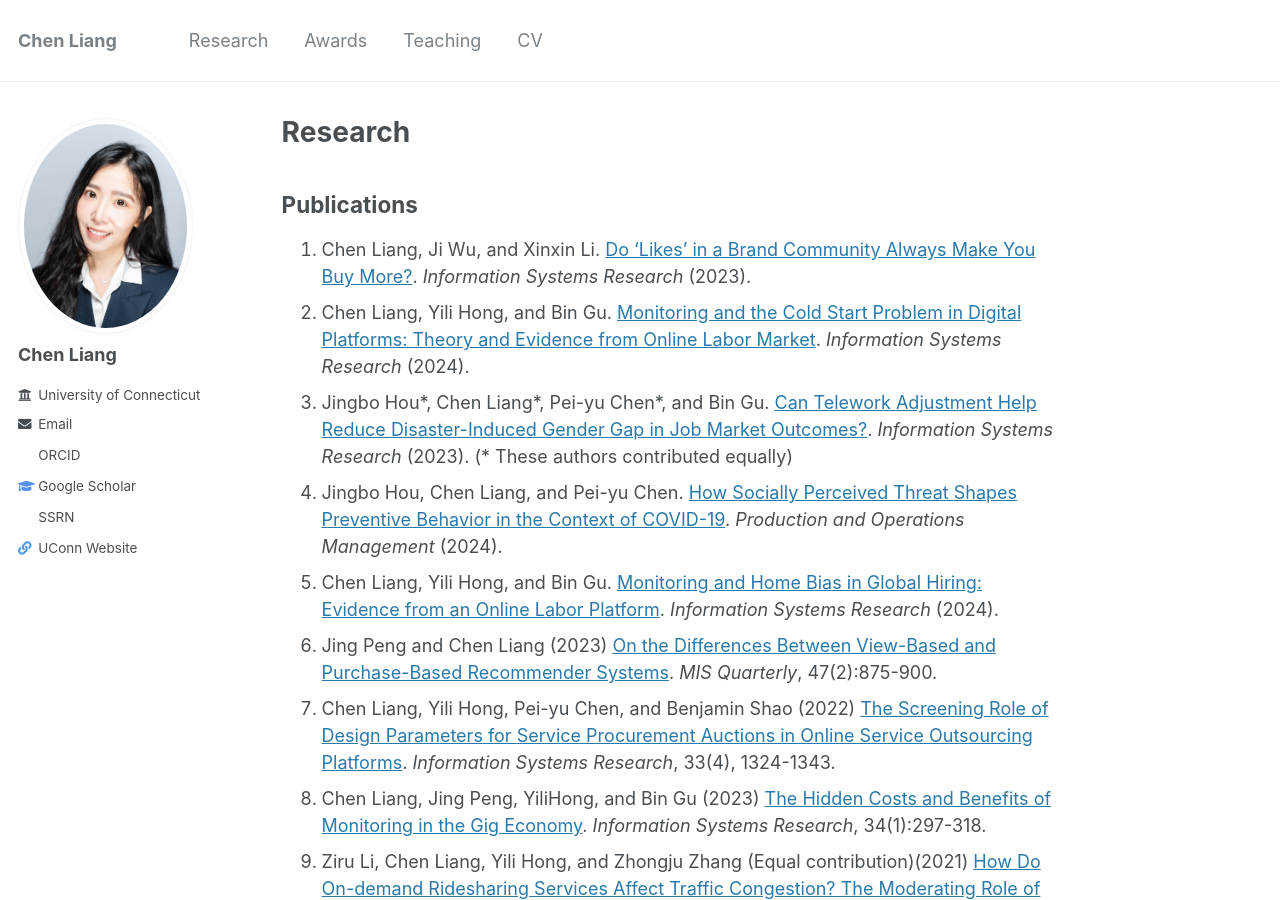
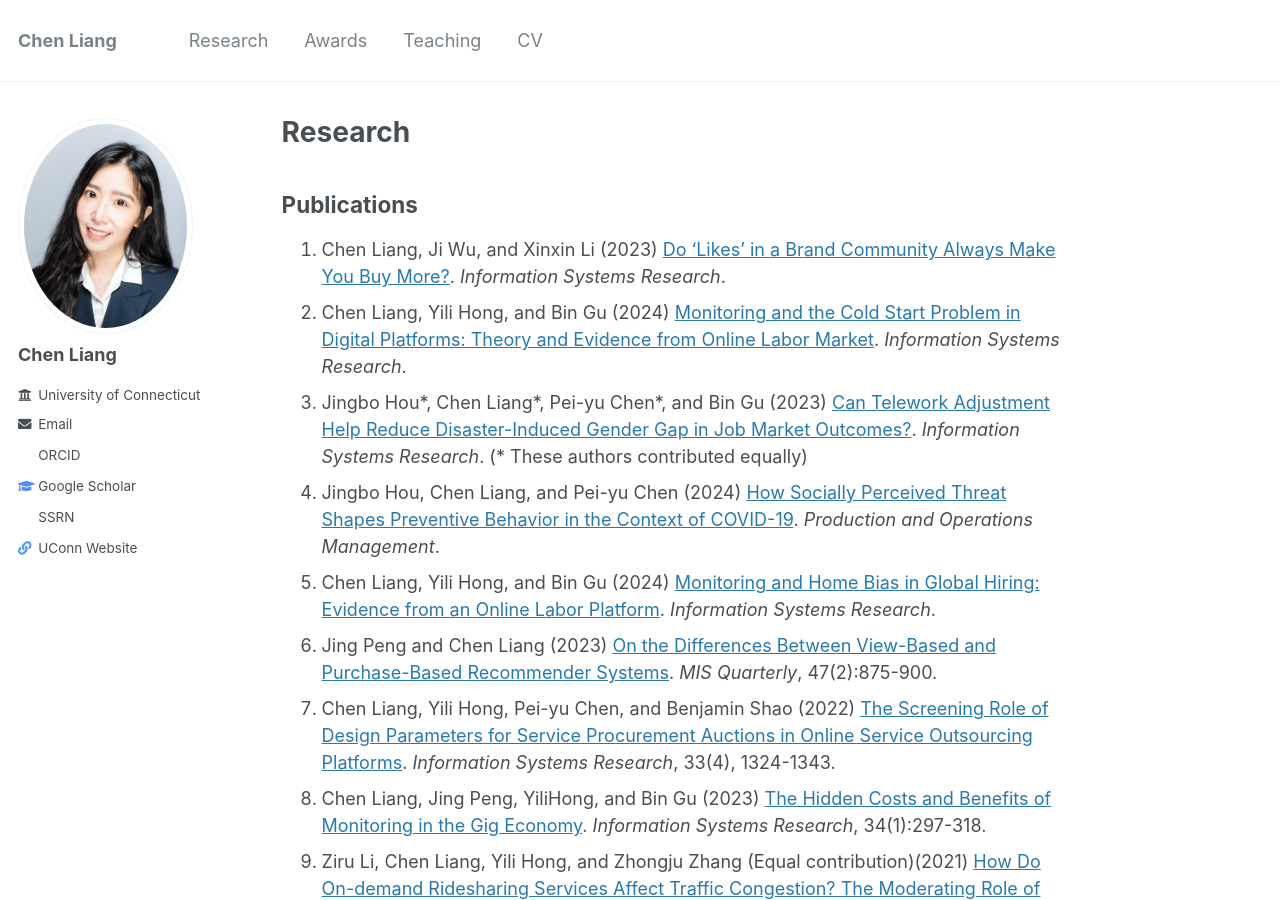
Before and after one commit to chen0liang/chen0liang.github.io, a Jekyll site: the page built from _pages/research.md, in a window 1280 px wide and 900 px high. Built offline with Jekyll 4.4.1, drawn with Linux system fonts in a browser that asks for light colours; a style sheet for code colours, icons or effects is not loaded.

```diff
--- a/_pages/research.md
+++ b/_pages/research.md
@@ -8,11 +8,11 @@ author_profile: true
 
 ## Publications
 
-1.  Chen Liang, Ji Wu, and Xinxin Li. [Do ‘Likes’ in a Brand Community Always Make You Buy More?](https://doi.org/10.1287/isre.2022.0008). *Information Systems Research* (2023).
-2.  Chen Liang, Yili Hong, and Bin Gu. [Monitoring and the Cold Start Problem in Digital Platforms: Theory and Evidence from Online Labor Market](https://doi.org/10.1287/isre.2021.0146). *Information Systems Research* (2024).
-3.  Jingbo Hou\*, Chen Liang\*, Pei-yu Chen\*, and Bin Gu. [Can Telework Adjustment Help Reduce Disaster-Induced Gender Gap in Job Market Outcomes?](https://pubsonline.informs.org/doi/10.1287/isre.2023.0241). *Information Systems Research* (2023). (* These authors contributed equally)
-4.  Jingbo Hou, Chen Liang, and Pei-yu Chen. [How Socially Perceived Threat Shapes Preventive Behavior in the Context of COVID-19](https://journals.sagepub.com/doi/10.1177/10591478241231864?icid=int.sj-abstract.citing-articles.2). *Production and Operations Management* (2024).
-5.  Chen Liang, Yili Hong, and Bin Gu. [Monitoring and Home Bias in Global Hiring: Evidence from an Online Labor Platform](https://doi.org/10.1287/isre.2021.0526). *Information Systems Research* (2024).
+1.  Chen Liang, Ji Wu, and Xinxin Li (2023) [Do ‘Likes’ in a Brand Community Always Make You Buy More?](https://doi.org/10.1287/isre.2022.0008). *Information Systems Research*.
+2.  Chen Liang, Yili Hong, and Bin Gu (2024) [Monitoring and the Cold Start Problem in Digital Platforms: Theory and Evidence from Online Labor Market](https://doi.org/10.1287/isre.2021.0146). *Information Systems Research*.
+3.  Jingbo Hou\*, Chen Liang\*, Pei-yu Chen\*, and Bin Gu (2023) [Can Telework Adjustment Help Reduce Disaster-Induced Gender Gap in Job Market Outcomes?](https://pubsonline.informs.org/doi/10.1287/isre.2023.0241). *Information Systems Research*. (* These authors contributed equally)
+4.  Jingbo Hou, Chen Liang, and Pei-yu Chen (2024) [How Socially Perceived Threat Shapes Preventive Behavior in the Context of COVID-19](https://journals.sagepub.com/doi/10.1177/10591478241231864?icid=int.sj-abstract.citing-articles.2). *Production and Operations Management*.
+5.  Chen Liang, Yili Hong, and Bin Gu (2024) [Monitoring and Home Bias in Global Hiring: Evidence from an Online Labor Platform](https://doi.org/10.1287/isre.2021.0526). *Information Systems Research*.
 6.  Jing Peng and Chen Liang (2023) [On the Differences Between View-Based and Purchase-Based Recommender Systems](https://misq.umn.edu/on-the-differences-between-view-based-and-purchase-based-recommender-systems.html). *MIS Quarterly*, 47(2):875-900.
 7.  Chen Liang, Yili Hong, Pei-yu Chen, and Benjamin Shao (2022) [The Screening Role of Design Parameters for Service Procurement Auctions in Online Service Outsourcing Platforms](https://pubsonline.informs.org/doi/abs/10.1287/isre.2022.1168). *Information Systems Research*, 33(4), 1324-1343.
 8.  Chen Liang, Jing Peng, YiliHong, and Bin Gu (2023) [The Hidden Costs and Benefits of Monitoring in the Gig Economy](https://pubsonline.informs.org/doi/10.1287/isre.2022.1130). *Information Systems Research*, 34(1):297-318.
```
